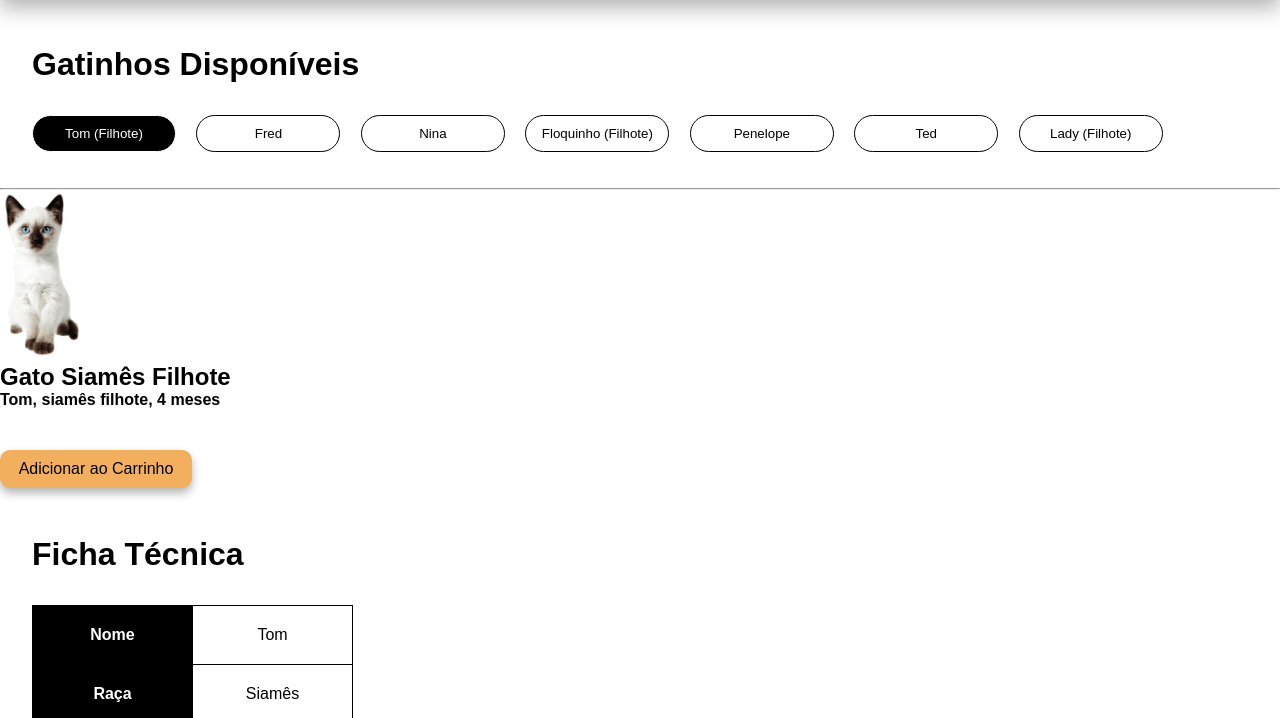
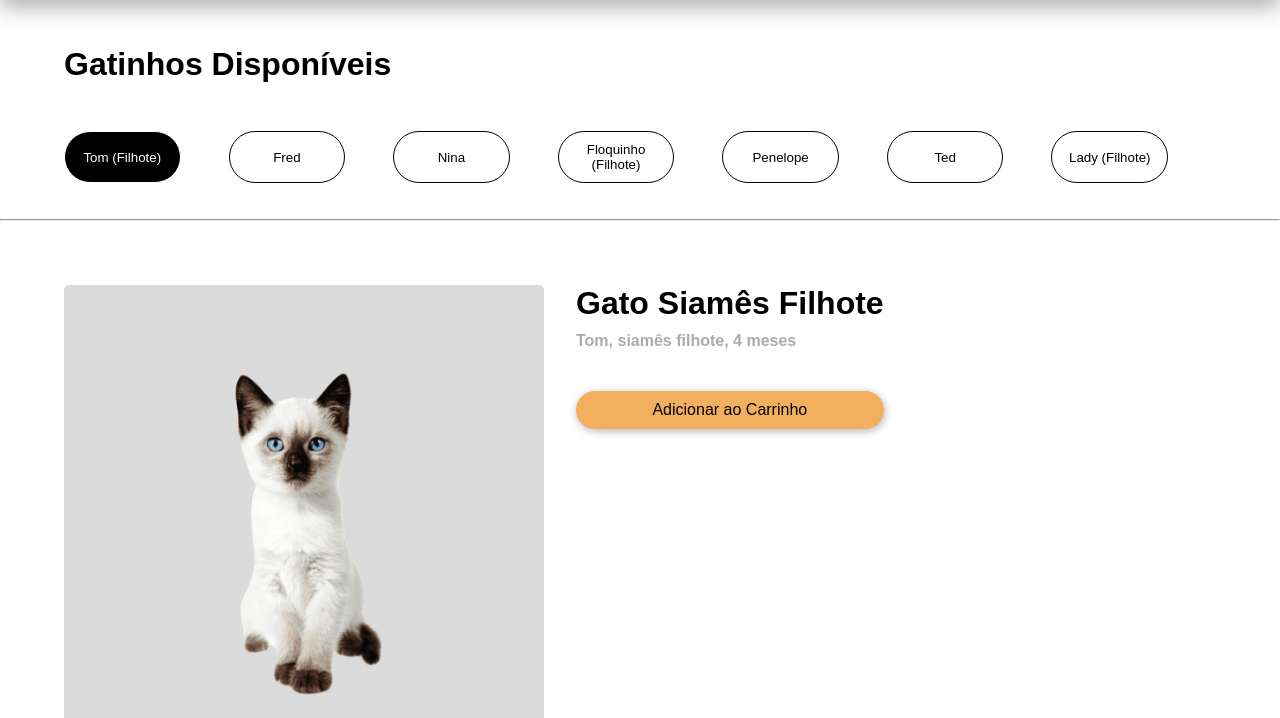
Before and after one commit to RAYsSA-Chaves/Treinando_frontEnd, a plain HTML site: page Ecommerce_aleatorio/produto.html in a window 1280 px wide. Shown: the part 82-800 px from the top of the page. Drawn offline with Linux system fonts and the light colour scheme.

Commit message:
Update produtoDesign.css

```diff
--- a/Ecommerce_aleatorio/produtoDesign.css
+++ b/Ecommerce_aleatorio/produtoDesign.css
@@ -67,17 +67,20 @@ figcaption{
 }
 
 h1 {
-    margin: 2rem;
+    margin-left: 4rem;
+    margin-bottom: 3rem;
     margin-top: 3rem;
 }
 
 .nomes_gatos {
-    margin-left: 2rem;
+    display: flex;
+    margin-left: 4rem;
+    margin-right: 4rem;
 }
 
 button {
     width: 9rem;
-    margin-right: 1rem;
+    margin-right: 3rem;
     padding: 10px;
     border: solid 1px;
     border-radius: 50px;
@@ -90,55 +93,77 @@ button {
     color: white;
 }
 
+.produto1 {
+    display: flex;
+    margin: 4rem;
+}
+
+.produtoInfos {
+    flex-direction: column;
+    margin-left: 2rem;
+}
+
+.botao_comprar {
+    width: 100%;
+    background-color: rgb(242, 175, 93);
+    border: none;
+    font-size: 1rem;
+    padding: 10px;
+    border-radius: 50px;
+    box-shadow: 1px 2px 8px rgba(0, 0, 0, 0.3);
+}
+
+.imgBg {
+    background-color: rgba(200, 200, 200, 0.655);
+    padding: 5rem;
+    width: 30rem;
+    text-align: center;
+    border-radius: 5px;
+}
+
+.produtoImg {
+    width: 10rem;
+}
+
+.gatoTitulo {
+    font-size: 2rem;
+    margin-bottom: 10px;
+}
+
+.gatoDescriçao {
+    color: rgb(172, 172, 172);
+}
+
 table {
     border-collapse: collapse;
-    margin: 2rem;
+    margin: 4rem;
 }
 
 th, td {
-    border: 1px solid black;
     padding: 20px;
-    text-align: center;
-    width: 10rem;
+    text-align: left;
+    width: 15rem;
 }
 
-th {
-    background-color: black;
-    color: white;
+td {
+    border: solid 1px rgba(192, 192, 192, 0.655);
 }
 
-.produtoImg {
-    width: 5rem;
+.th_claro {
+    background-color: rgba(219, 219, 219, 0.815);
 }
 
-.produtoBg {
-    background-color: rgb(189, 189, 189);
-    padding: 20px;
-    border-radius: 20px;
+.th_escuro {
+    background-color: rgba(192, 192, 192, 0.655);
 }
 
 .descricao_gato {
-    margin: 2rem;
+    margin-left: 4rem;
 }
 
 p {
     padding-bottom: 5px;
 }
-
-.botao_comprar {
-    width: 15%;
-    background-color: rgb(242, 175, 93);
-    border: none;
-    font-size: 1rem;
-    padding: 10px;
-    border-radius: 10px;
-    box-shadow: 0px 5px 10px rgba(0, 0, 0, 0.3);
-}
-
-.botao_compra {
-    margin: 2rem;
-}
-
 footer {
     background-color: black;
     color: white;
```
